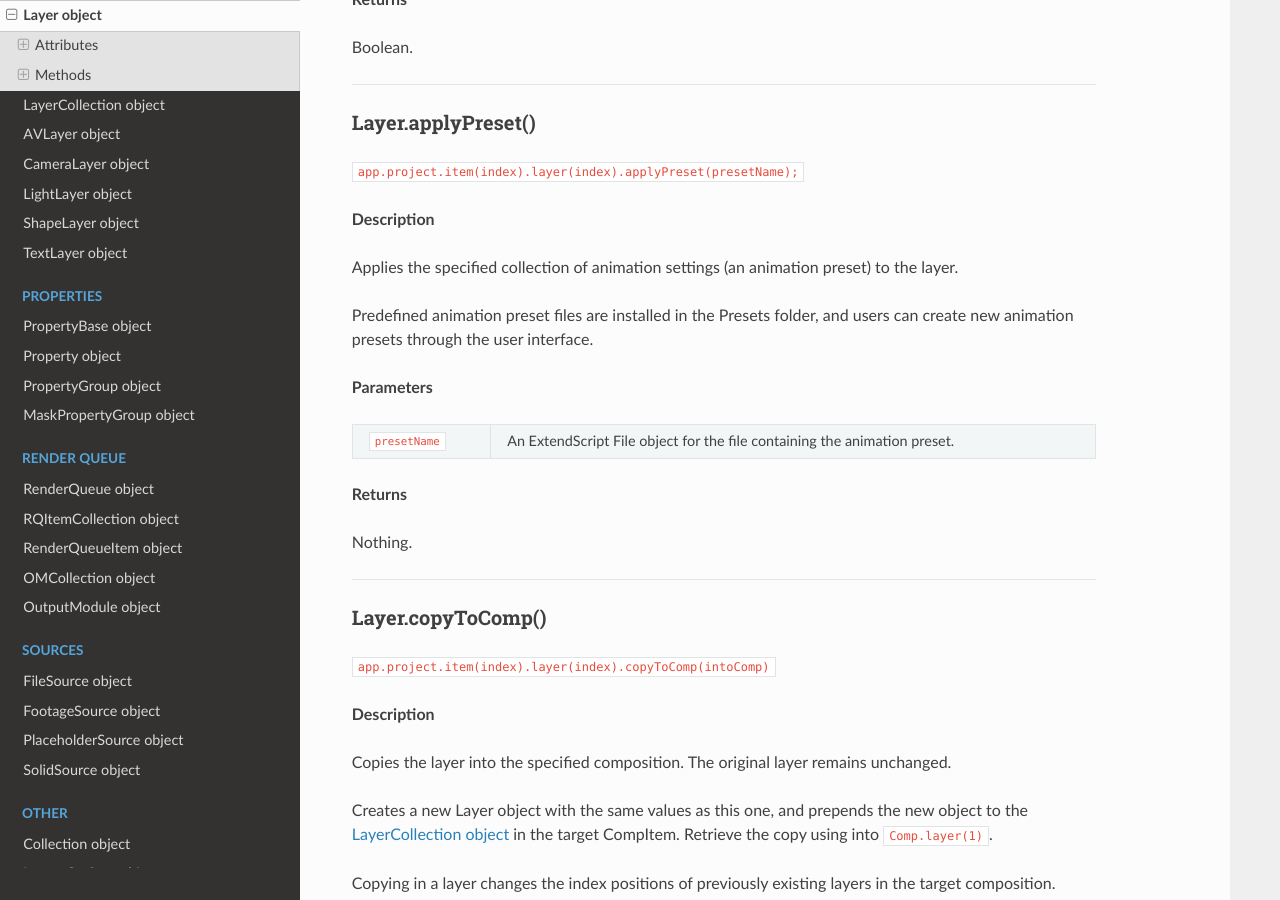
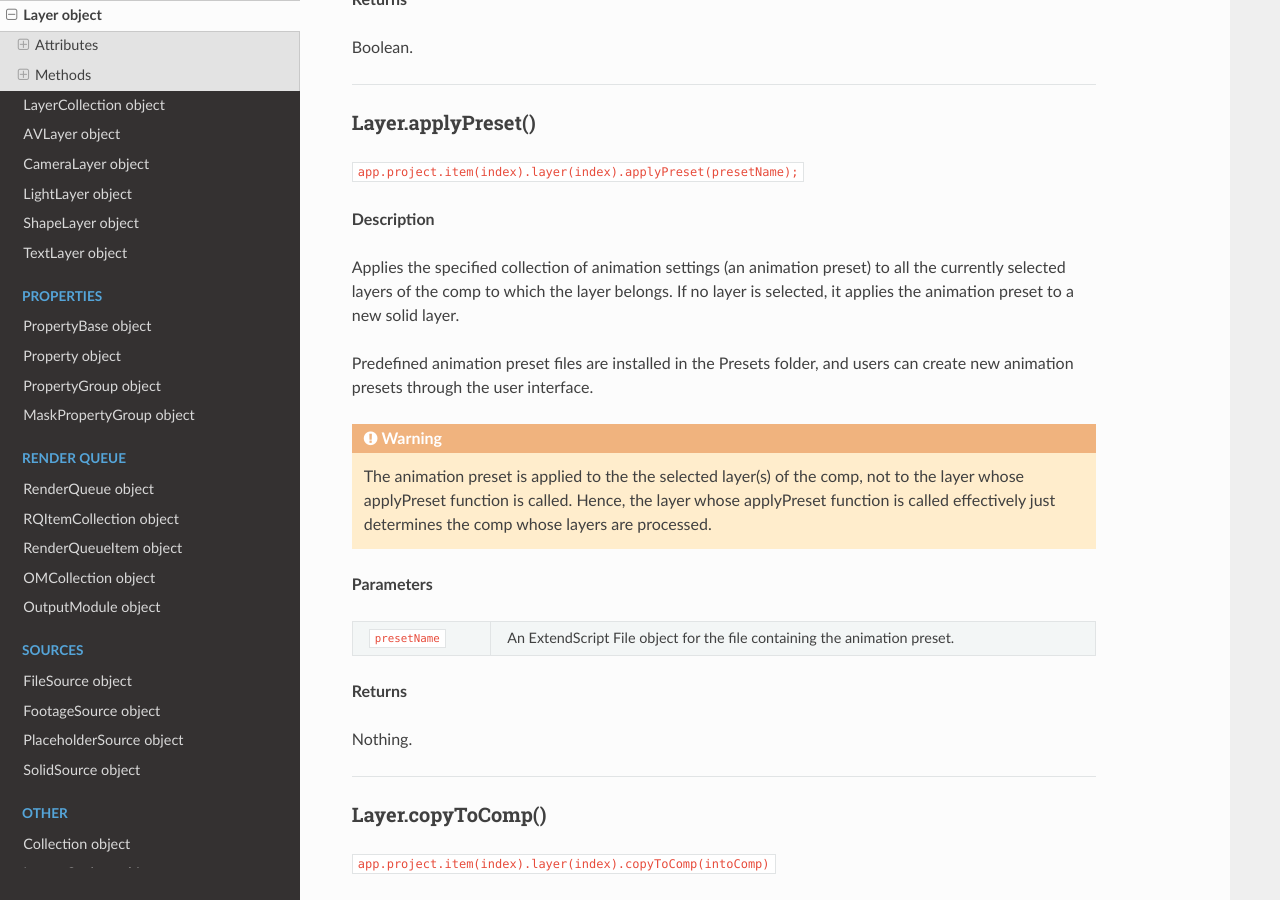
Before and after one commit to docsforadobe/after-effects-scripting-guide, a Sphinx documentation site: the page built from docs/layers/layer.rst, in a window 1280 px wide and 900 px high, scrolled down 8248 px. Built offline with Sphinx 7.4.7 and the Read the Docs theme 2.0.0, drawn with Linux system fonts in a browser that asks for light colours.

Commit message:
layer.applyPreset acts on selected layers

```diff
--- a/docs/layers/layer.rst
+++ b/docs/layers/layer.rst
@@ -424,9 +424,12 @@ Layer.applyPreset()
 
 **Description**
 
-Applies the specified collection of animation settings (an animation preset) to the layer.
+Applies the specified collection of animation settings (an animation preset) to all the currently selected layers of the comp to which the layer belongs. If no layer is selected, it applies the animation preset to a new solid layer.
 
 Predefined animation preset files are installed in the Presets folder, and users can create new animation presets through the user interface.
+
+.. warning::
+   The animation preset is applied to the the selected layer(s) of the comp, not to the layer whose applyPreset function is called. Hence, the layer whose applyPreset function is called effectively just determines the comp whose layers are processed.
 
 **Parameters**
 
```
